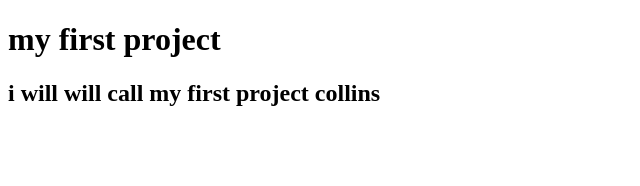
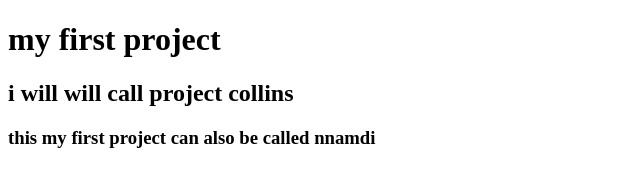
Before and after one commit to collinsbruno/collinsproject1, a plain HTML site: page index.html in a window 1280 px wide. Shown: the whole page, without its empty margins (0-640 px from the left). Drawn offline with Linux system fonts and the light colour scheme.

Commit message:
i will call my first project nnamdi

```diff
--- a/index.html
+++ b/index.html
@@ -6,6 +6,7 @@
 </head>
   <body>
         <h1>my first project</h1>
-    <h2>i will will call my first project collins</h2>
+    <h2>i will will call  project collins</h2>
+   <h3>this my first project can also be called nnamdi</h3>
 </body>
 </html>
```
